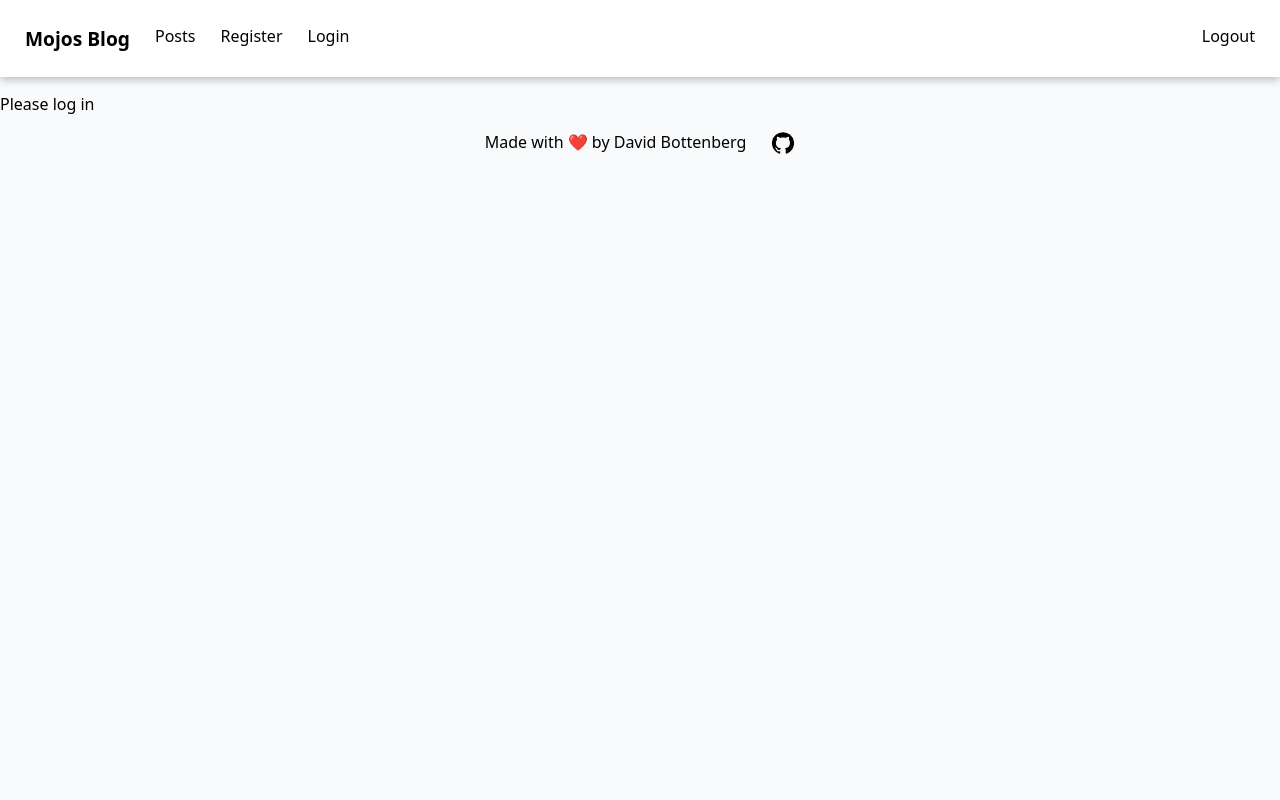
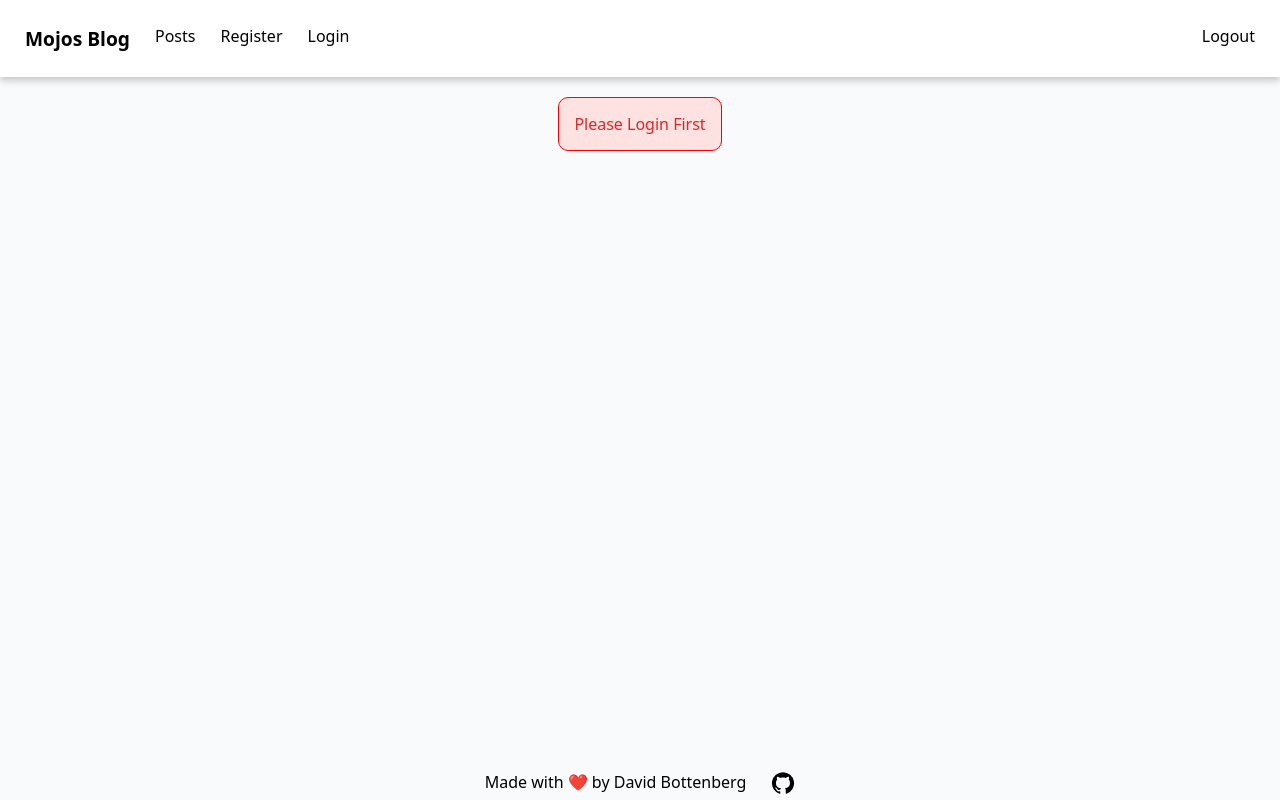
Before and after one commit to davebott-dev/blogapi, a React (Vite) app in the folder client1/: page /posts in a window 1280 px wide. Built offline with nearby package versions, Linux system fonts and the light colour scheme; no server answers.

Commit message:
fixed login and started formatting post route

```diff
--- a/client1/src/App.css
+++ b/client1/src/App.css
@@ -130,3 +130,22 @@ footer{
   width: 100%;
   justify-content: center;
 }
+.postContainer {
+  height: 100%;
+  display: flex;
+  flex-direction: row;
+  justify-content: center;
+
+}
+.loginMessage {
+  border: 1px solid red;
+  width: fit-content;
+  height: fit-content;
+  padding: 15px;
+  background: #FEE2E2;
+  border-radius: 10px;
+  margin: 20px;
+}
+.link {
+  color: #DC2626;
+}
--- a/client1/src/routes/Login.jsx
+++ b/client1/src/routes/Login.jsx
@@ -41,3 +41,5 @@ const Login = () => {
   );
 };
 export default Login;
+
+//incorporate material ui features to finish frontend design
--- a/client1/src/routes/Posts.jsx
+++ b/client1/src/routes/Posts.jsx
@@ -1,12 +1,28 @@
-import {useState, useEffect} from 'react';
+import { useState, useEffect } from "react";
+import {Link} from 'react-router-dom';
 
 const Posts = () => {
-const [user,setUser] = useState([]);
+  const [user, setUser] = useState([]);
+  useEffect(() => {
+    const fetchData = async () => {
+      const response = await fetch("/api");
+      const data = await response.json();
+      setUser(data);
+    };
+    fetchData();
+  }, []);
 
-    return (
-        (!user.username)?
-        <p>Please log in</p> : null
-    )
-}
+  return (
+    <div className="postContainer">
+      {user.name ? (
+        <h1>Welcome {user.name}</h1>
+      ) : (
+        <div className="loginMessage">
+          <Link to="/login" className='link'>Please Login First</Link>
+        </div>
+      )}
+    </div>
+  );
+};
 
 export default Posts;
```
Also changed, not shown: 2 other files (tests, documents, lock files or other folders).
